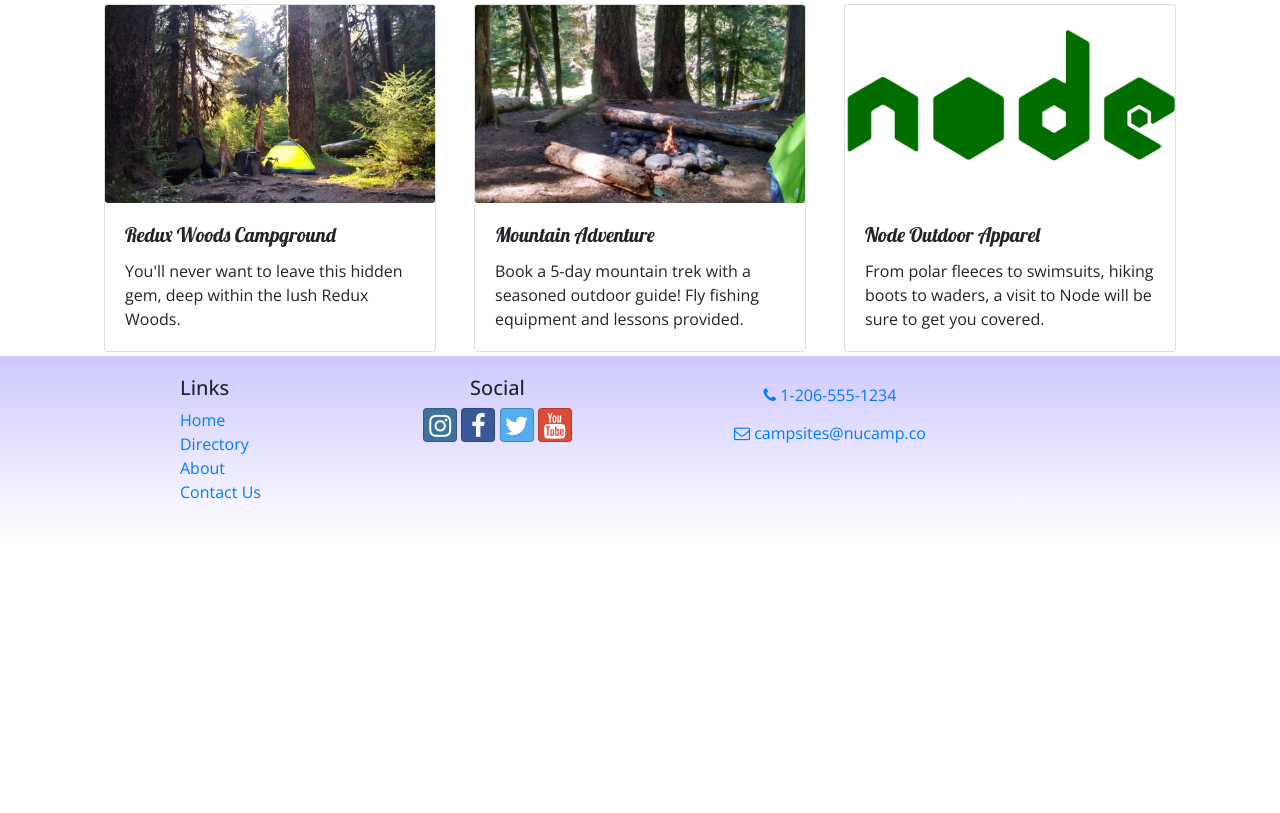
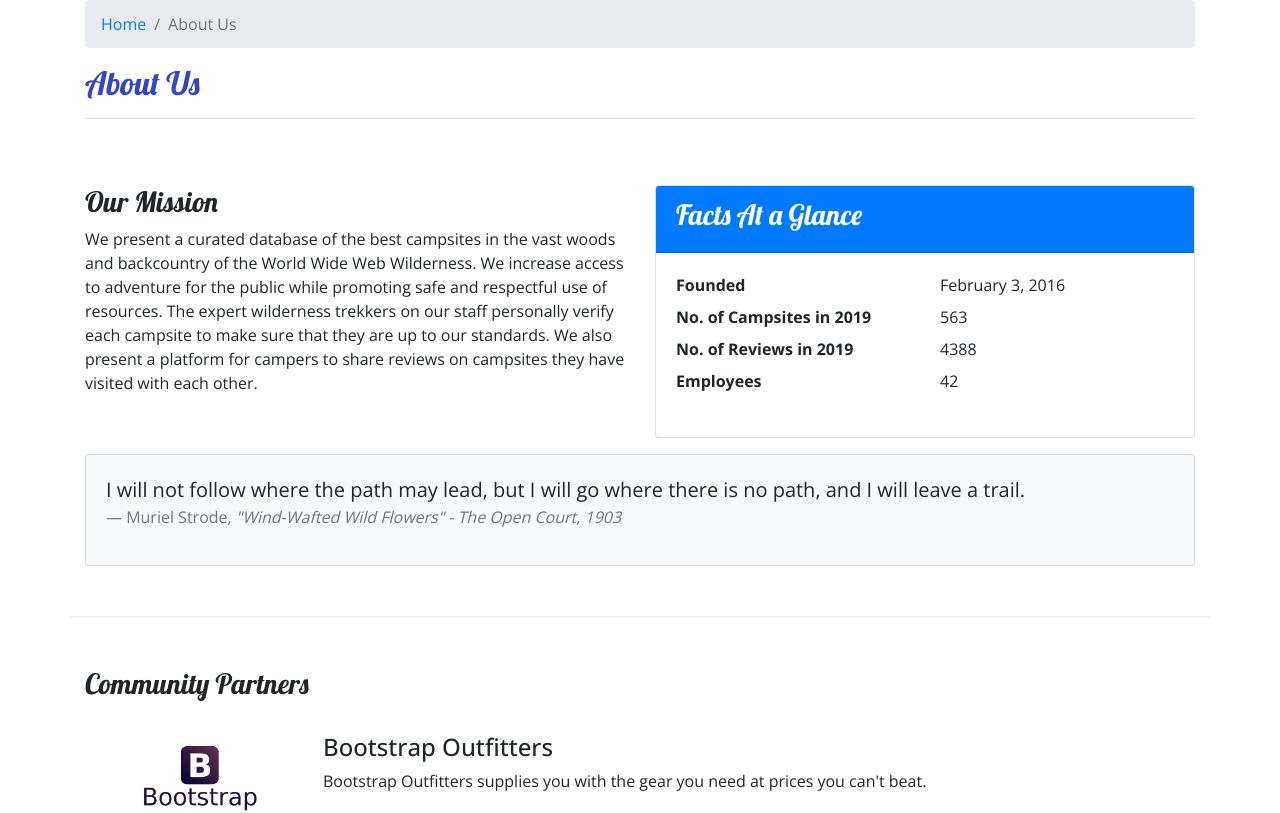
Before and after one commit to 8JME/Nu-Camp, a React (Create React App) app: page /aboutus in a window 1280 px wide. Before the commit this address led to /home. Shown: the part 220-1033 px from the top of the page. Before the commit the page ends 800 px from the top, so only its background shows below. Built offline with nearby package versions, Linux system fonts and the light colour scheme.

Commit message:
About component added

```diff
--- /dev/null
+++ b/src/components/AboutComponent.js
@@ -0,0 +1,94 @@
+import React from 'react';
+import { Breadcrumb, BreadcrumbItem, Card, CardBody, CardHeader, Media } from 'reactstrap';
+import { Link } from 'react-router-dom';
+
+
+function About(props) {
+
+    const partners = props.partners.map(partner => {
+        return (
+            <Media key={ partner.id } tag="li">
+                <RenderPartner partner={ partner }/>
+            </Media>
+        );
+    });
+
+    return (
+        <div className="container">
+            <div className="row">
+                <div className="col">
+                    <Breadcrumb>
+                        <BreadcrumbItem><Link to="/home">Home</Link></BreadcrumbItem>
+                        <BreadcrumbItem active>About Us</BreadcrumbItem>
+                    </Breadcrumb>
+                    <h2>About Us</h2>
+                    <hr />
+                </div>
+            </div>
+            <div className="row row-content">
+                <div className="col-sm-6">
+                    <h3>Our Mission</h3>
+                    <p>We present a curated database of the best campsites in the vast woods and backcountry of the World Wide Web Wilderness. We increase access to adventure for the public while promoting safe and respectful use of resources. The expert wilderness trekkers on our staff personally verify each campsite to make sure that they are up to our standards. We also present a platform for campers to share reviews on campsites they have visited with each other.</p>
+                </div>
+                <div className="col-sm-6">
+                    <Card>
+                        <CardHeader className="bg-primary text-white"><h3>Facts At a Glance</h3></CardHeader>
+                        <CardBody>
+                            <dl className="row">
+                                <dt className="col-6">Founded</dt>
+                                <dd className="col-6">February 3, 2016</dd>
+                                <dt className="col-6">No. of Campsites in 2019</dt>
+                                <dd className="col-6">563</dd>
+                                <dt className="col-6">No. of Reviews in 2019</dt>
+                                <dd className="col-6">4388</dd>
+                                <dt className="col-6">Employees</dt>
+                                <dd className="col-6">42</dd>
+                            </dl>
+                        </CardBody>
+                    </Card>
+                </div>
+                <div className="col">
+                    <Card className="bg-light mt-3">
+                        <CardBody>
+                            <blockquote className="blockquote">
+                                <p className="mb-0">I will not follow where the path may lead, but I will go where there is no path, and I will leave a trail.</p>
+                                <footer className="blockquote-footer">Muriel Strode,{' '}
+                                    <cite title="Source Title">"Wind-Wafted Wild Flowers" -
+                                    The Open Court, 1903</cite>
+                                </footer>
+                            </blockquote>
+                        </CardBody>
+                    </Card>
+                </div>
+            </div>
+            <div className="row row-content">
+                <div className="col-12">
+                    <h3>Community Partners</h3>
+                </div>
+                <div className="col mt-4">
+                    <Media list>
+                        {partners}
+                    </Media>
+                </div>
+            </div>
+        </div>
+    );
+}
+
+function RenderPartner({ partner }){
+    if(partner){
+        return (
+            <React.Fragment>
+                <Media object={ true } src={partner.image} alt={partner.name} width="150" />
+                <Media body={ true } className="ml-5 mb-4">
+                    <Media heading={ true }>{ partner.name }</Media>
+                    { partner.description }
+                </Media>
+            </React.Fragment>
+        );
+    } else {
+        return <div />
+    }
+}
+
+export default About;
--- a/src/components/MainComponent.js
+++ b/src/components/MainComponent.js
@@ -1,13 +1,14 @@
 import React, { Component } from 'react';
+import { CAMPSITES } from '../shared/campsites';
+import { COMMENTS } from '../shared/comments';
+import { PARTNERS } from '../shared/partners';
+import { PROMOTIONS } from '../shared/promotions';
 import Header from './HeaderComponent';
 import { Switch, Route, Redirect } from 'react-router-dom';
 import Home from './HomeComponent';
 import Directory from './DirectoryComponent';
-import CampsiteInfo from './CampsiteInfoComponent'
-import { CAMPSITES } from '../shared/campsites';
-import { COMMENTS } from '../shared/comments';
-import { PARTNERS } from '../shared/partners';
-import { PROMOTIONS } from '../shared/promotions';
+import About from './AboutComponent';
+import CampsiteInfo from './CampsiteInfoComponent';
 import Contact from './ContactComponent';
 import Footer from './FooterComponent';
 
@@ -46,11 +47,12 @@
             <div>
                 <Header />
                 <Switch>
-                <Route path="/home" component={ HomePage } />
-                <Route exact path='/directory' render={() => <Directory campsites={ this.state.campsites }  />} />
-                <Route path='/directory/:campsiteId' component={ CampsiteWithId } />
-                <Route exact path="/contactus" component={ Contact }/>
-                <Redirect to="/home" />
+                    <Route path="/home" component={ HomePage } />
+                    <Route exact path='/directory' render={() => <Directory campsites={ this.state.campsites }  />} />
+                    <Route exact path="/aboutus" render={() =>  <About partners={ this.state.partners } /> } />
+                    <Route path='/directory/:campsiteId' component={ CampsiteWithId } />
+                    <Route exact path="/contactus" component={ Contact }/>
+                    <Redirect to="/home" />
                 </Switch>
                 <Footer />
             </div>
```
